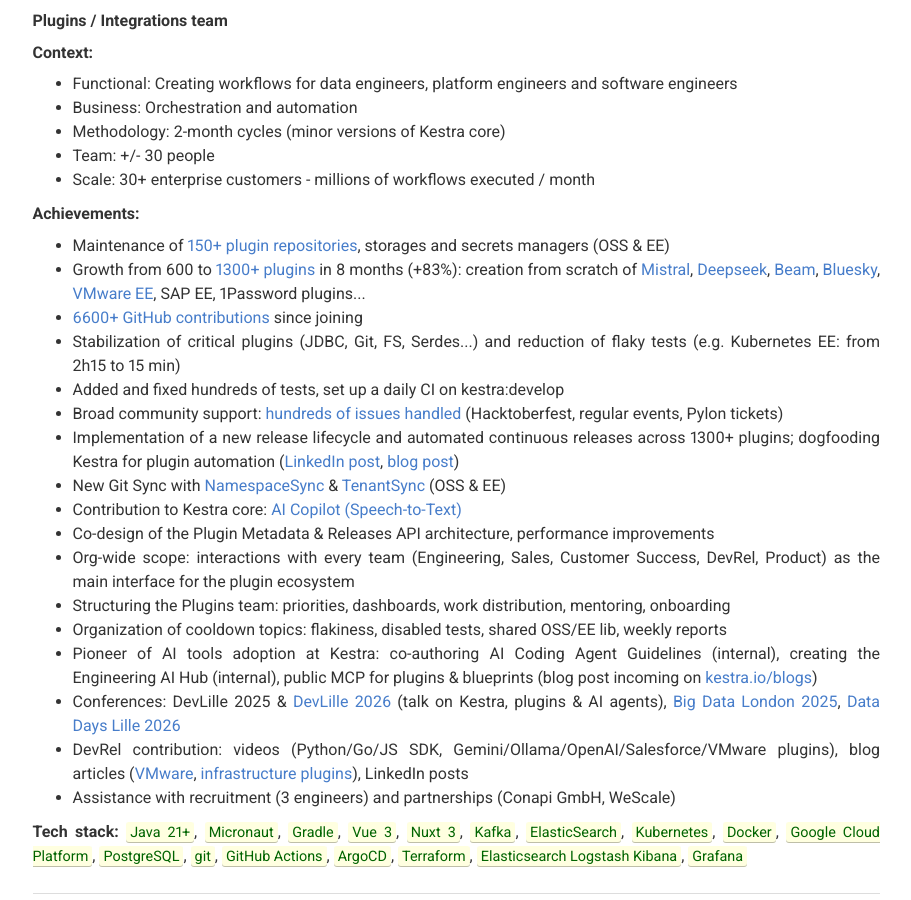
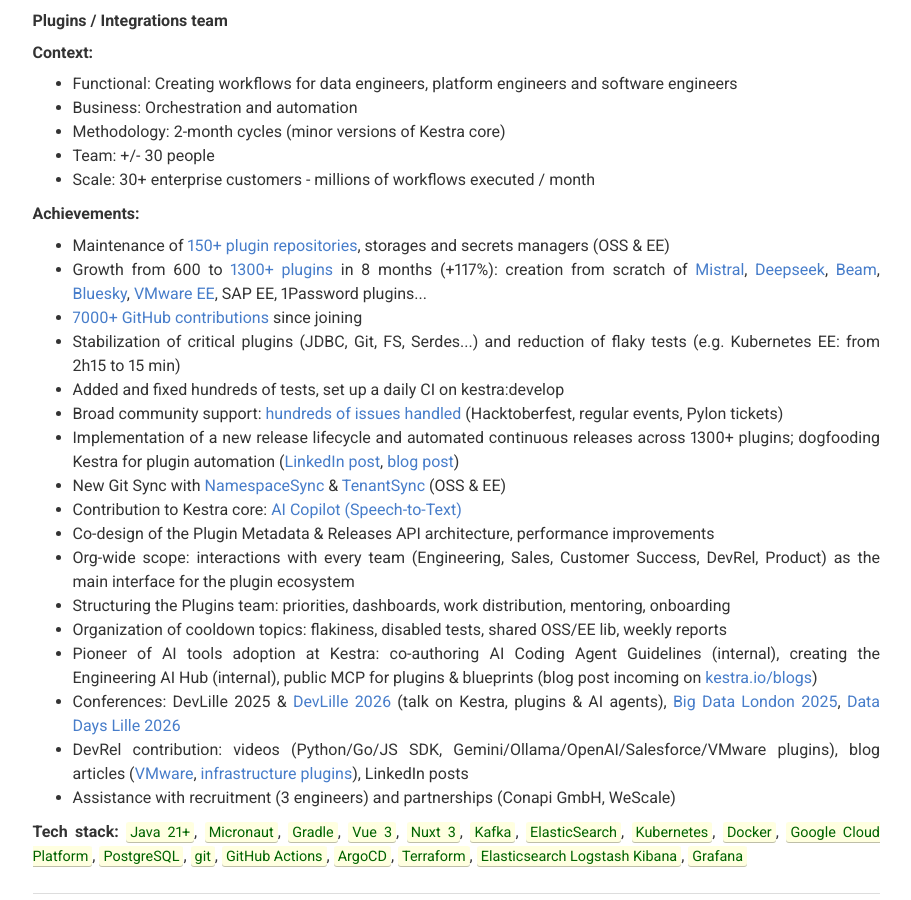
Before and after one commit to fdelbrayelle/fdelbrayelle.github.io, a Jekyll site: the page built from index.md, in a window 1280 px wide and 900 px high, scrolled down 2506 px. Shown: the whole window, without its empty margins (330-1241 px from the left). Built offline with Jekyll 4.4.1, drawn with Linux system fonts in a browser that asks for light colours; nearby versions of some CDN libraries.

Commit message:
feat(cv): update plugin growth to +117% and GH contribs to 7000+

```diff
--- a/_config.yml
+++ b/_config.yml
@@ -8,7 +8,7 @@
 # Personal info
 name: François Delbrayelle
 title: Staff Software Engineer
-description: Lead Software Engineer at Kestra. 15+ years experience in Java, cloud-native architecture, and open-source. Grew Kestra plugin ecosystem from 600 to 1,300+ plugins (+83%) in 8 months. 6,600+ GitHub contributions. GCP Professional Cloud Architect certified.
+description: Lead Software Engineer at Kestra. 15+ years experience in Java, cloud-native architecture, and open-source. Grew Kestra plugin ecosystem from 600 to 1,300+ plugins (+117%) in 8 months. 7,000+ GitHub contributions. GCP Professional Cloud Architect certified.
 # email: fdelbrayelle@gmail.com
 # email_title: Email (Email title override)
 # phone: Your phone number (optional)
@@ -159,8 +159,8 @@
           <p><strong>Achievements:</strong>
             <ul>
               <li>Maintenance of <a href="https://github.com/orgs/kestra-io/repositories?q=plugin" target="_blank" rel="noreferrer noopener">150+ plugin repositories</a>, storages and secrets managers (OSS &amp; EE)</li>
-              <li>Growth from 600 to <a href="https://kestra.io/plugins" target="_blank" rel="noreferrer noopener">1300+ plugins</a> in 8 months (+83%): creation from scratch of <a href="https://github.com/kestra-io/plugin-mistral/pull/1" target="_blank" rel="noreferrer noopener">Mistral</a>, <a href="https://github.com/kestra-io/plugin-deepseek/pull/2" target="_blank" rel="noreferrer noopener">Deepseek</a>, <a href="https://github.com/kestra-io/plugin-beam/pull/5" target="_blank" rel="noreferrer noopener">Beam</a>, <a href="https://github.com/kestra-io/plugin-bluesky/pull/3" target="_blank" rel="noreferrer noopener">Bluesky</a>, <a href="https://kestra.io/blogs/control-vmware-with-kestra" target="_blank" rel="noreferrer noopener">VMware EE</a>, SAP EE, 1Password plugins...</li>
-              <li><a href="https://github.com/search?q=author%3Afdelbrayelle+org%3Akestra-io&amp;type=pullrequests" target="_blank" rel="noreferrer noopener">6600+ GitHub contributions</a> since joining</li>
+              <li>Growth from 600 to <a href="https://kestra.io/plugins" target="_blank" rel="noreferrer noopener">1300+ plugins</a> in 8 months (+117%): creation from scratch of <a href="https://github.com/kestra-io/plugin-mistral/pull/1" target="_blank" rel="noreferrer noopener">Mistral</a>, <a href="https://github.com/kestra-io/plugin-deepseek/pull/2" target="_blank" rel="noreferrer noopener">Deepseek</a>, <a href="https://github.com/kestra-io/plugin-beam/pull/5" target="_blank" rel="noreferrer noopener">Beam</a>, <a href="https://github.com/kestra-io/plugin-bluesky/pull/3" target="_blank" rel="noreferrer noopener">Bluesky</a>, <a href="https://kestra.io/blogs/control-vmware-with-kestra" target="_blank" rel="noreferrer noopener">VMware EE</a>, SAP EE, 1Password plugins...</li>
+              <li><a href="https://github.com/search?q=author%3Afdelbrayelle+org%3Akestra-io&amp;type=pullrequests" target="_blank" rel="noreferrer noopener">7000+ GitHub contributions</a> since joining</li>
               <li>Stabilization of critical plugins (JDBC, Git, FS, Serdes...) and reduction of flaky tests (e.g. Kubernetes EE: from 2h15 to 15 min)</li>
               <li>Added and fixed hundreds of tests, set up a daily CI on kestra:develop</li>
               <li>Broad community support: <a href="https://github.com/search?q=assignee%3Afdelbrayelle+org%3Akestra-io&amp;type=issues" target="_blank" rel="noreferrer noopener">hundreds of issues handled</a> (Hacktoberfest, regular events, Pylon tickets)</li>
--- a/_data/fr_site.yml
+++ b/_data/fr_site.yml
@@ -90,7 +90,7 @@
             <ul>
               <li>Maintenance de <a href="https://github.com/orgs/kestra-io/repositories?q=plugin" target="_blank" rel="noreferrer noopener">150+ repositories de plugins</a>, storages et secrets managers (OSS &amp; EE)</li>
               <li>Croissance de 600 à <a href="https://kestra.io/plugins" target="_blank" rel="noreferrer noopener">1300+ plugins</a> en 8 mois (+ 83 %) : création from scratch de plugins <a href="https://github.com/kestra-io/plugin-mistral/pull/1" target="_blank" rel="noreferrer noopener">Mistral</a>, <a href="https://github.com/kestra-io/plugin-deepseek/pull/2" target="_blank" rel="noreferrer noopener">Deepseek</a>, <a href="https://github.com/kestra-io/plugin-beam/pull/5" target="_blank" rel="noreferrer noopener">Beam</a>, <a href="https://github.com/kestra-io/plugin-bluesky/pull/3" target="_blank" rel="noreferrer noopener">Bluesky</a>, <a href="https://kestra.io/blogs/control-vmware-with-kestra" target="_blank" rel="noreferrer noopener">VMware EE</a>, SAP EE, 1Password...</li>
-              <li><a href="https://github.com/search?q=author%3Afdelbrayelle+org%3Akestra-io&amp;type=pullrequests" target="_blank" rel="noreferrer noopener">6600+ contributions sur GitHub</a> depuis le début</li>
+              <li><a href="https://github.com/search?q=author%3Afdelbrayelle+org%3Akestra-io&amp;type=pullrequests" target="_blank" rel="noreferrer noopener">7000+ contributions sur GitHub</a> depuis le début</li>
               <li>Stabilisation des plugins critiques (JDBC, Git, FS, Serdes...) et réduction des tests flaky (ex. Kubernetes EE : de 2h15 à 15 min)</li>
               <li>Ajout et correction de centaines de tests, mise en place d'une CI quotidienne sur kestra:develop</li>
               <li>Support communautaire large : <a href="https://github.com/search?q=assignee%3Afdelbrayelle+org%3Akestra-io&amp;type=issues" target="_blank" rel="noreferrer noopener">centaines d'issues traitées</a> (Hacktoberfest, événements réguliers, tickets Pylon)</li>
--- a/llms.txt
+++ b/llms.txt
@@ -25,9 +25,9 @@
 Remote. Plugins/Integrations team.
 
 Key metrics:
-- Grew plugin ecosystem from 600 to 1,300+ plugins in 8 months (+83%)
+- Grew plugin ecosystem from 600 to 1,300+ plugins in 8 months (+117%)
 - Maintained 150+ plugin repositories (OSS & EE)
-- 6,600+ GitHub contributions to the Kestra org
+- 7,000+ GitHub contributions to the Kestra org
 
 ---
 
```
Also changed, not shown: other parts of llms.txt (+1 -1 lines), cv.md (+4 -4 lines), fr/cv.md (+4 -4 lines).
